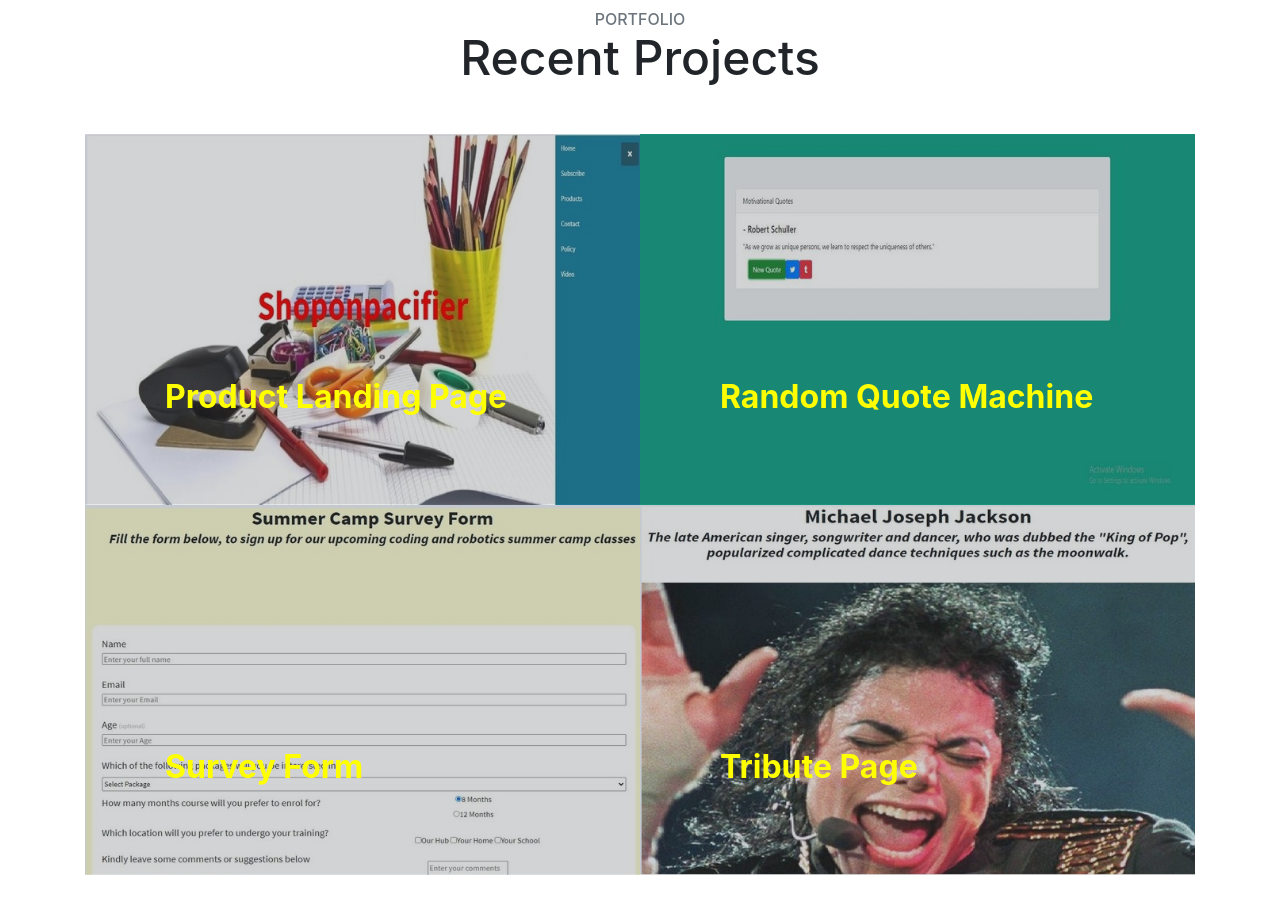
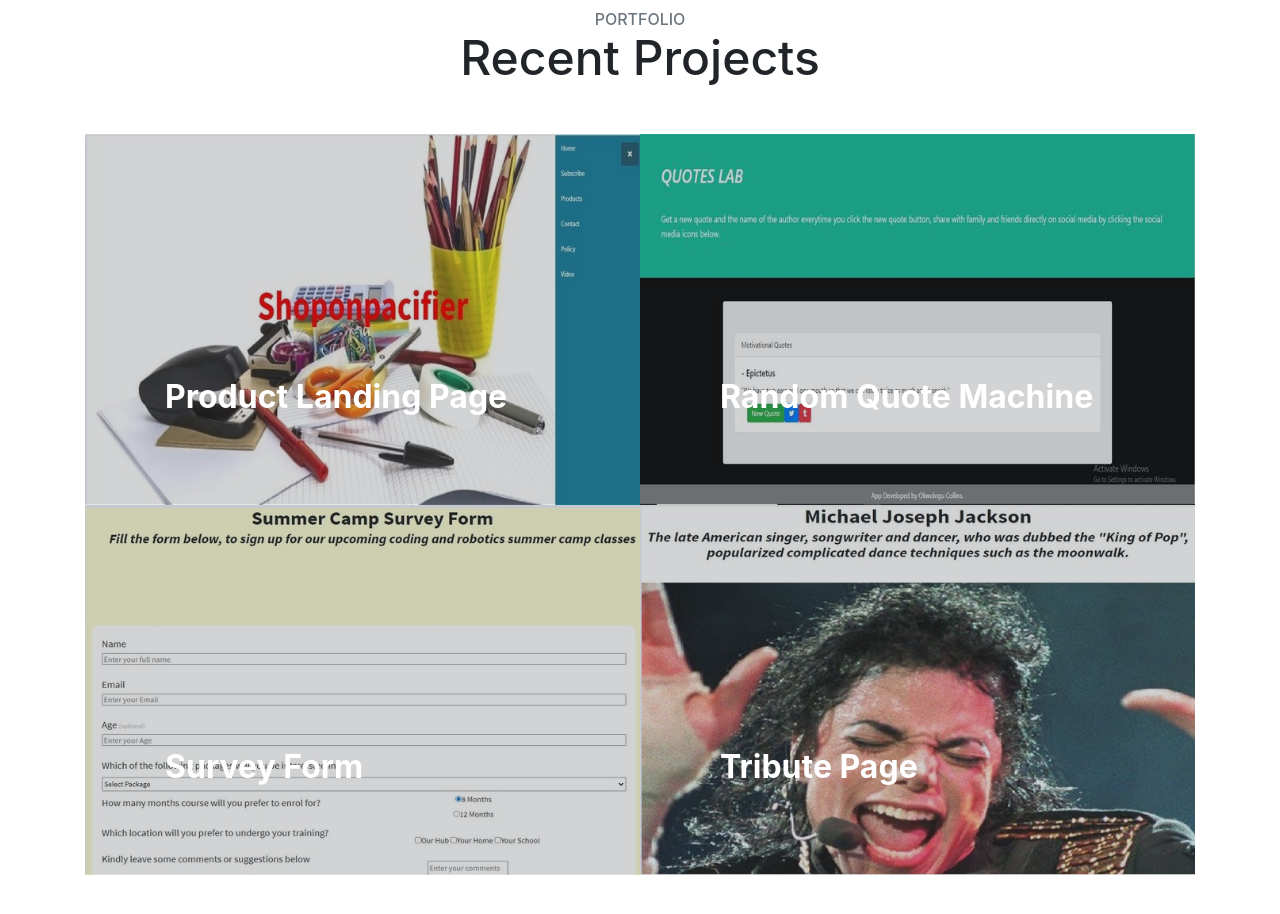
Before and after one commit to Collins975/Collins975.github.io, a website with bundled scripts: page Portfolio/index.html in a window 1280 px wide. Shown: the part 1560-2474 px from the top of the page. Built offline with nearby package versions, Linux system fonts and the light colour scheme.

Commit message:
Updated the image

```diff
--- a/Portfolio/index.html
+++ b/Portfolio/index.html
@@ -123,7 +123,7 @@
           <a class="portfolio-item" href="https://collins975.github.io/Shoponpacifier/" target="_blank">
             <div class="caption">
               <div class="caption-content">
-                <div id="calory" class="h2">Product Landing Page</div>
+                <div id="calory" class="h2" style="color: white;">Product Landing Page</div>
               </div>
             </div>
             <img class="img-fluid" src="img/portfolio-1.jpg" alt="">
@@ -133,17 +133,17 @@
           <a class="portfolio-item" href="https://collins975.github.io/Quote/" target="_blank">
             <div class="caption">
               <div class="caption-content">
-                <div id="calory" class="h2">Random Quote Machine</div>
+                <div id="calory" class="h2" style="color: white;">Random Quote Machine</div>
               </div>
             </div>
-            <img class="img-fluid" src="img/portfolio-5.jpg" alt="">
+            <img class="img-fluid" src="img/portfolio-6.JPG" alt="">
           </a>
         </div>
         <div class="col-lg-6">
           <a class="portfolio-item" href="https://collins975.github.io/Form/" target="_blank">
             <div class="caption">
               <div class="caption-content">
-                <div id="calory" class="h2">Survey Form</div>
+                <div id="calory" class="h2" style="color: white;">Survey Form</div>
               </div>
             </div>
             <img class="img-fluid" src="img/portfolio-3.jpg" alt="">
@@ -153,7 +153,7 @@
           <a class="portfolio-item" href="https://collins975.github.io/Tribute/" target="_blank">
             <div class="caption">
               <div class="caption-content">
-                <div id="calory" class="h2">Tribute Page</div>
+                <div id="calory" class="h2" style="color: white;">Tribute Page</div>
               </div>
             </div>
             <img class="img-fluid" src="img/portfolio-4.jpg" alt="">
```
Also changed, not shown: Portfolio/img/portfolio-6.JPG (added).
